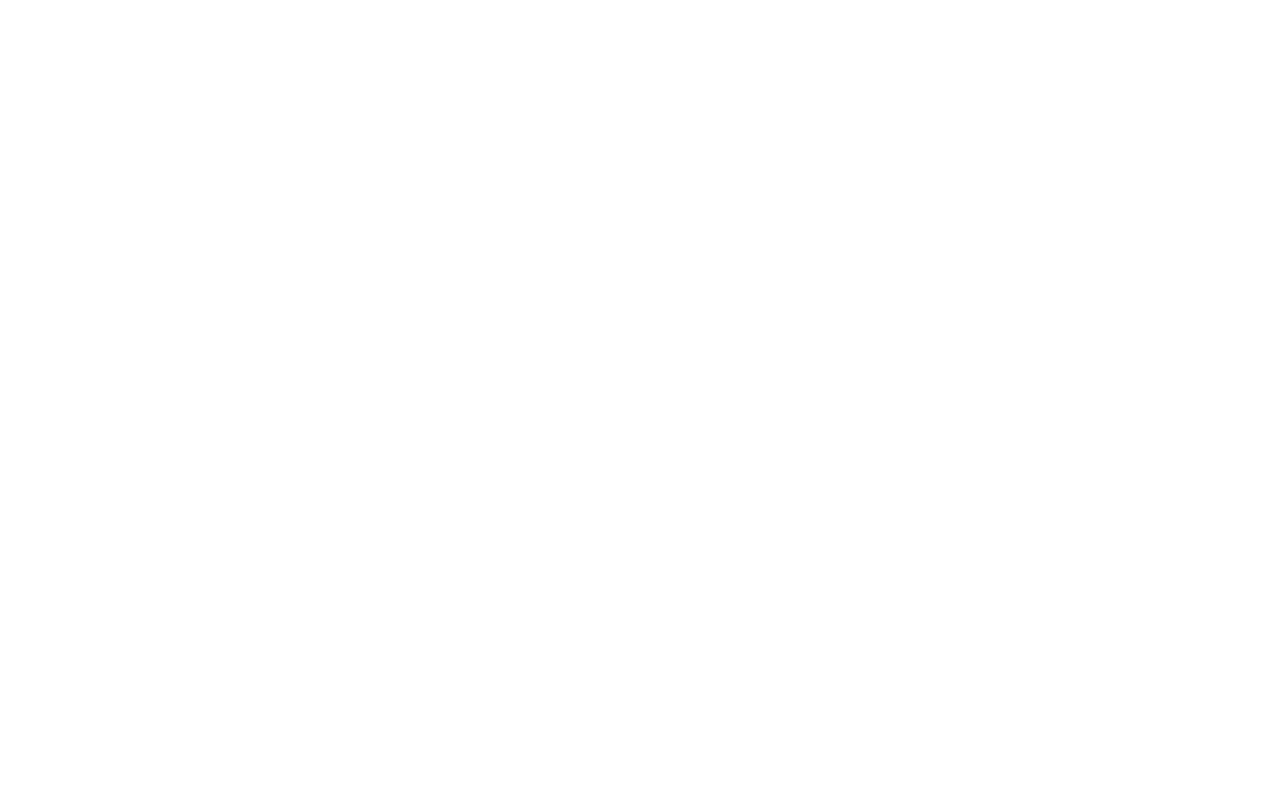
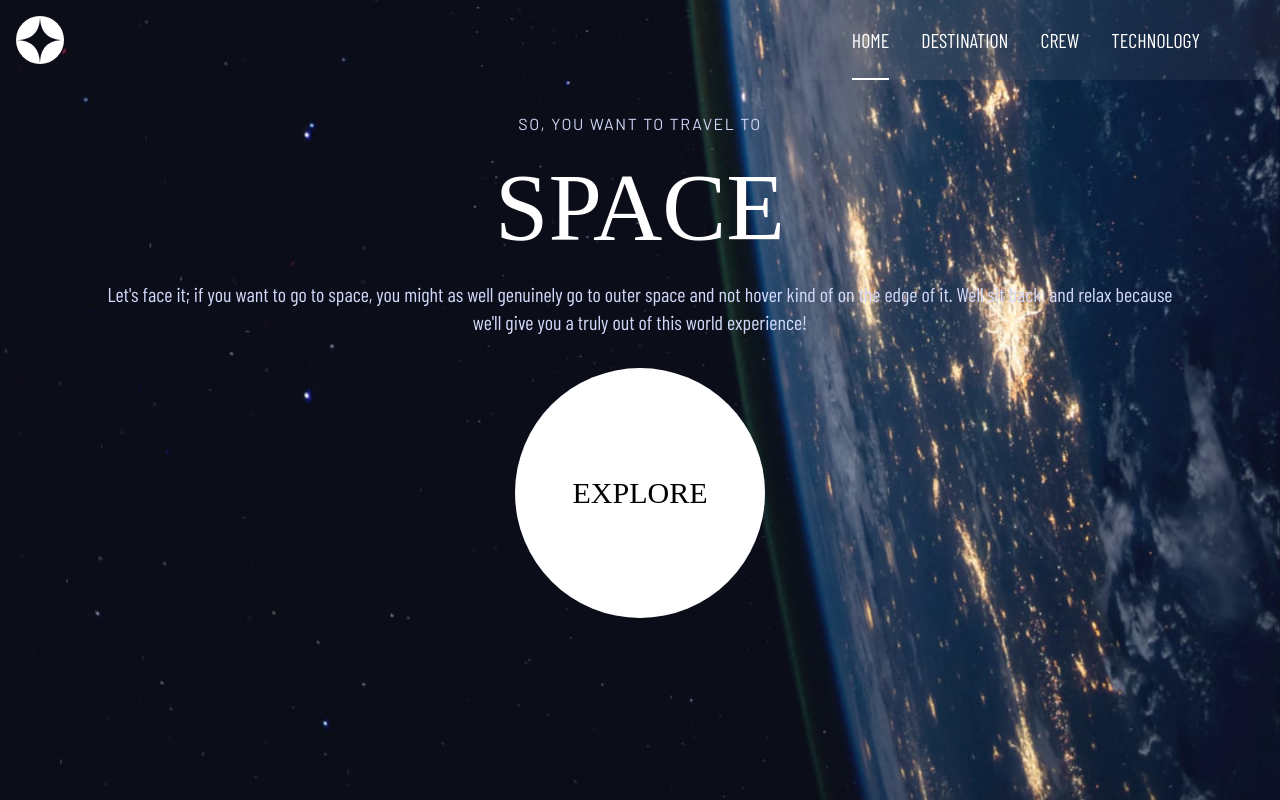
Before and after one commit to ronaldlamdev/space-tourism, a React (Vite) app: page /home in a window 1280 px wide. Before the commit this address had no page. Built offline with nearby package versions, Linux system fonts and the light colour scheme; a web font is replaced by a local one.

Commit message:
navlink with active class

```diff
--- a/src/App.jsx
+++ b/src/App.jsx
@@ -10,7 +10,7 @@
   return (
     <BrowserRouter>
       <Routes>
-        <Route path="/" element={<Home />} />
+        <Route path="/home" element={<Home />} />
         <Route path="/destination" element={<Destination />} />
         <Route path="/crew" element={<Crew />} />
         <Route path="/technology" element={<Technology />} />
--- a/src/components/Navbar.jsx
+++ b/src/components/Navbar.jsx
@@ -1,12 +1,14 @@
 import React, {useState} from 'react'
 import Logo from '../assets/logo.svg';
-import { Link } from 'react-router-dom';
-import { NavLink } from 'react-router-dom';
+import { Link, NavLink } from 'react-router-dom';
 import {FaBars} from 'react-icons/fa'
 import {AiOutlineClose} from 'react-icons/ai'
 
 const Navbar = () => {
-  const [link, setLink] = useState(0);
+
+  // styling for NavLinks
+  const activeLink = "mr-8 relative flex items-center h-full mobile-link-active";
+  const normalLink = "mr-8 relative flex items-center h-full mobile-link-hover duration-300";
 
   const [nav, setNav] = useState(false);
   const handleNav = () => {
@@ -14,15 +16,15 @@
   }
   return (
     <nav className='flex justify-between items-center p-4 md:p-0'>
-      <Link to="/">
+      <Link to="/home">
         <img className='cursor-pointer md:p-4' src={Logo} alt="logo"/>
       </Link>
       <div className=''></div>
       <ul className='hidden md:flex px-12 justify-evenly text-xl items-center font-["Barlow_Condensed"] text-white bg-[#ffffff0a]/5 backdrop-blur-3xl h-[80px]'>
-          <NavLink className='mr-8 flex items-center h-full hover:border-b-2 duration-300' to="/"><span className='hidden'>00</span> HOME</NavLink>
-          <NavLink className='mr-8 flex items-center h-full hover:border-b-2 duration-300' to="/destination"><span className='hidden'>01</span> DESTINATION</NavLink>
-          <NavLink className='mr-8 flex items-center h-full hover:border-b-2 duration-300' to="/crew"><span className='hidden'>02</span> CREW</NavLink>
-          <NavLink className='mr-8 flex items-center h-full hover:border-b-2 duration-300' to="/technology"><span className='hidden'>03</span> TECHNOLOGY</NavLink>
+        <NavLink className={({isActive}) => (isActive ? activeLink : normalLink)} to="/home"><span className='hidden'>00</span> HOME</NavLink>
+        <NavLink className={({isActive}) => (isActive ? activeLink : normalLink)} to="/destination"><span className='hidden'>01</span> DESTINATION</NavLink>
+        <NavLink className={({isActive}) => (isActive ? activeLink : normalLink)} to="/crew"><span className='hidden'>02</span> CREW</NavLink>
+        <NavLink className={({isActive}) => (isActive ? activeLink : normalLink)} to="/technology"><span className='hidden'>03</span> TECHNOLOGY</NavLink>
       </ul>
 
       <FaBars onClick={handleNav} size={25} className={!nav ? 'block text-white cursor-pointer hover:text-[#a9b5f7] duration-300 md:hidden' : 'hidden'} />
--- a/src/index.css
+++ b/src/index.css
@@ -102,6 +102,10 @@
 
 /* Mobile Navbar Links hover animation */
 
+.nav-link {
+  @apply flex relative items-center h-full duration-300 mobile-link-hover
+}
+
 .mobile-link-hover::before {
   content: '';
   position: absolute;
@@ -113,6 +117,16 @@
   opacity: 0;
 }
 
+.mobile-link-active::before {
+  content: '';
+  position: absolute;
+  left: 0;
+  bottom: 0;
+  width: 100%;
+  height: 2px;
+  background-color: white;
+}
+
 .mobile-link-hover:hover::before {
   opacity: 1;
   transition-duration: 300ms;
```
